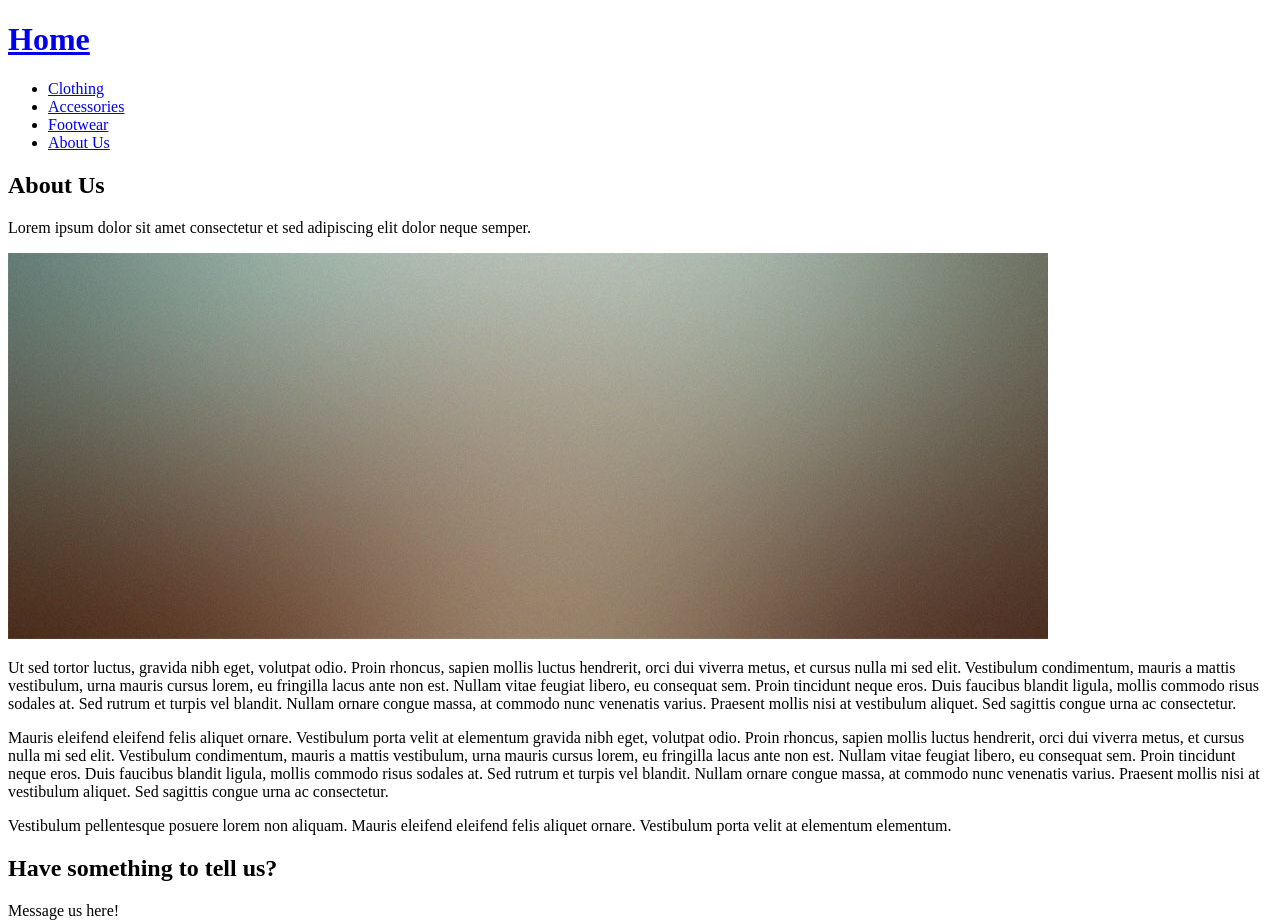
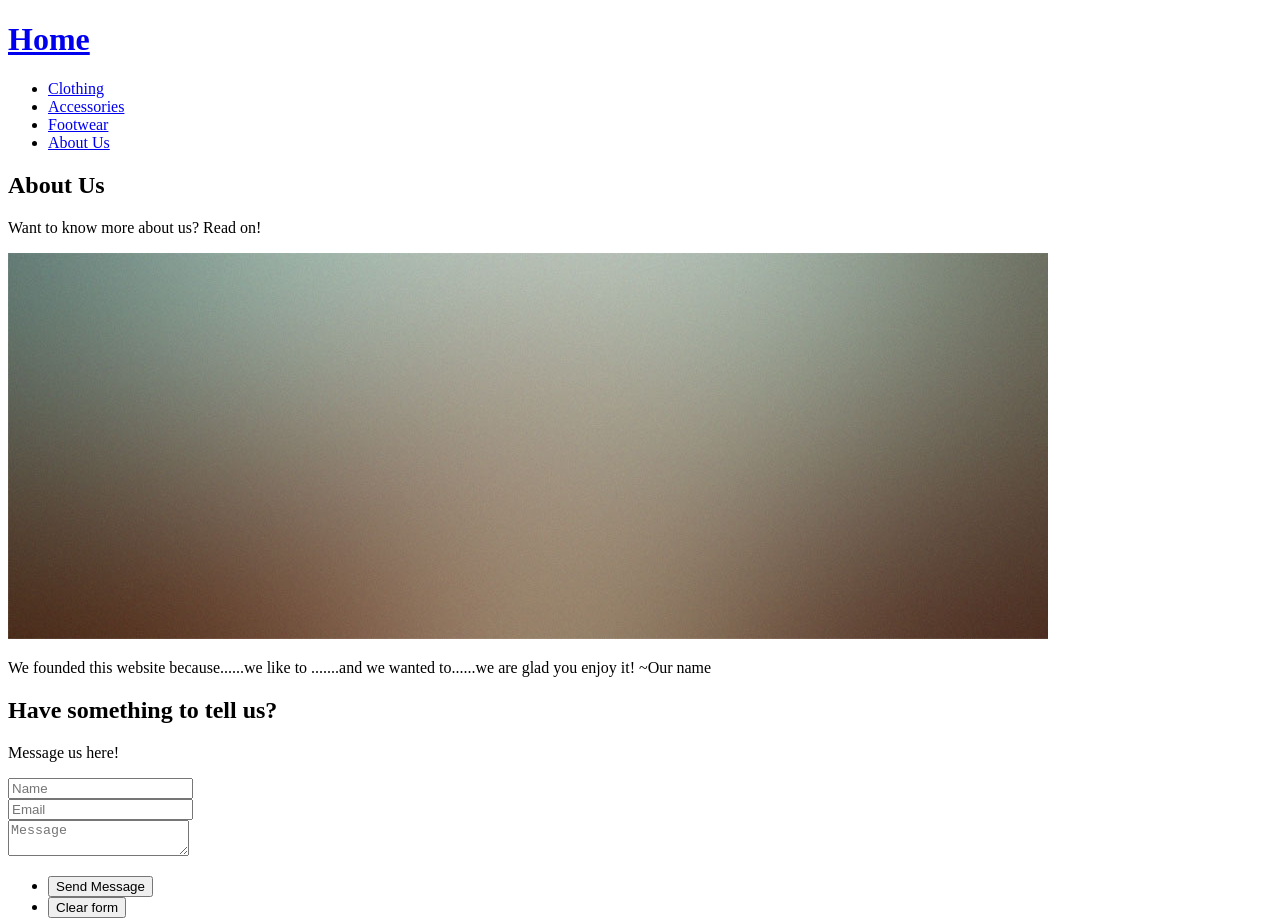
Before and after one commit to Hello-Classy/Hello-Classy.github.io, a plain HTML site: page no-sidebar.html in a window 1280 px wide. Shown: the top 923 px of the page. Drawn offline with nearby package versions, Linux system fonts and the light colour scheme; files that its build step writes are made by us from their sources.

Commit message:
About Us

```diff
--- a/no-sidebar.html
+++ b/no-sidebar.html
@@ -61,27 +61,10 @@
 							<article id="content">
 								<header>
 									<h2>About Us</h2>
-									<p>Lorem ipsum dolor sit amet consectetur et sed adipiscing elit
-									dolor neque semper.</p>
+									<p>Want to know more about us? Read on!</p>
 								</header>
 								<a href="#" class="image featured"><img src="images/pic06.jpg" alt="" /></a>
-								<p>Ut sed tortor luctus, gravida nibh eget, volutpat odio. Proin rhoncus, sapien
-								mollis luctus hendrerit, orci dui viverra metus, et cursus nulla mi sed elit. Vestibulum
-								condimentum, mauris a mattis vestibulum, urna mauris cursus lorem, eu fringilla lacus
-								ante non est. Nullam vitae feugiat libero, eu consequat sem. Proin tincidunt neque
-								eros. Duis faucibus blandit ligula, mollis commodo risus sodales at. Sed rutrum et
-								turpis vel blandit. Nullam ornare congue massa, at commodo nunc venenatis varius.
-								Praesent mollis nisi at vestibulum aliquet. Sed sagittis congue urna ac consectetur.</p>
-								<p>Mauris eleifend eleifend felis aliquet ornare. Vestibulum porta velit at elementum
-								gravida nibh eget, volutpat odio. Proin rhoncus, sapien
-								mollis luctus hendrerit, orci dui viverra metus, et cursus nulla mi sed elit. Vestibulum
-								condimentum, mauris a mattis vestibulum, urna mauris cursus lorem, eu fringilla lacus
-								ante non est. Nullam vitae feugiat libero, eu consequat sem. Proin tincidunt neque
-								eros. Duis faucibus blandit ligula, mollis commodo risus sodales at. Sed rutrum et
-								turpis vel blandit. Nullam ornare congue massa, at commodo nunc venenatis varius.
-								Praesent mollis nisi at vestibulum aliquet. Sed sagittis congue urna ac consectetur.</p>
-								<p>Vestibulum pellentesque posuere lorem non aliquam. Mauris eleifend eleifend
-								felis aliquet ornare. Vestibulum porta velit at elementum elementum.</p>
+								<p>We founded this website because......we like to .......and we wanted to......we are glad you enjoy it! ~Our name</p>
 							</article>
 
 
```
